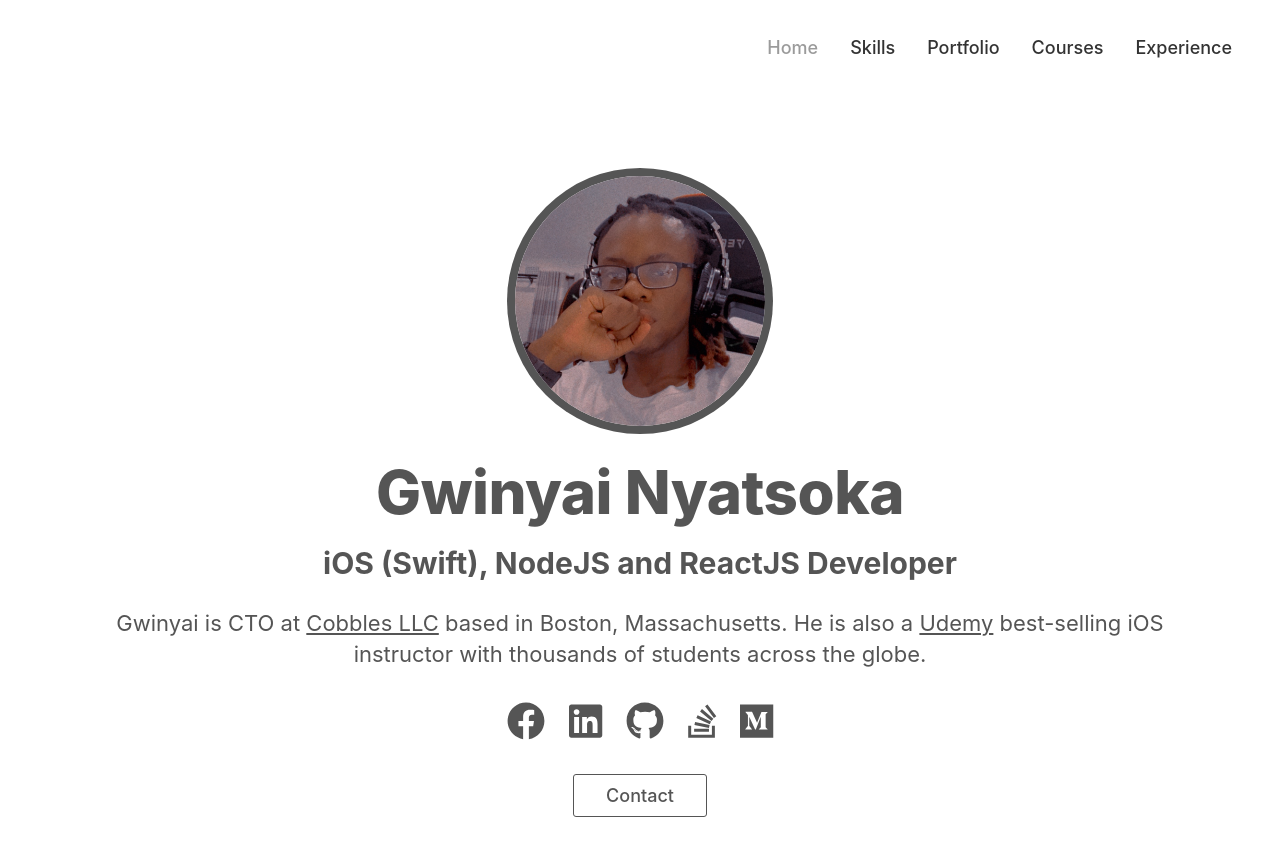
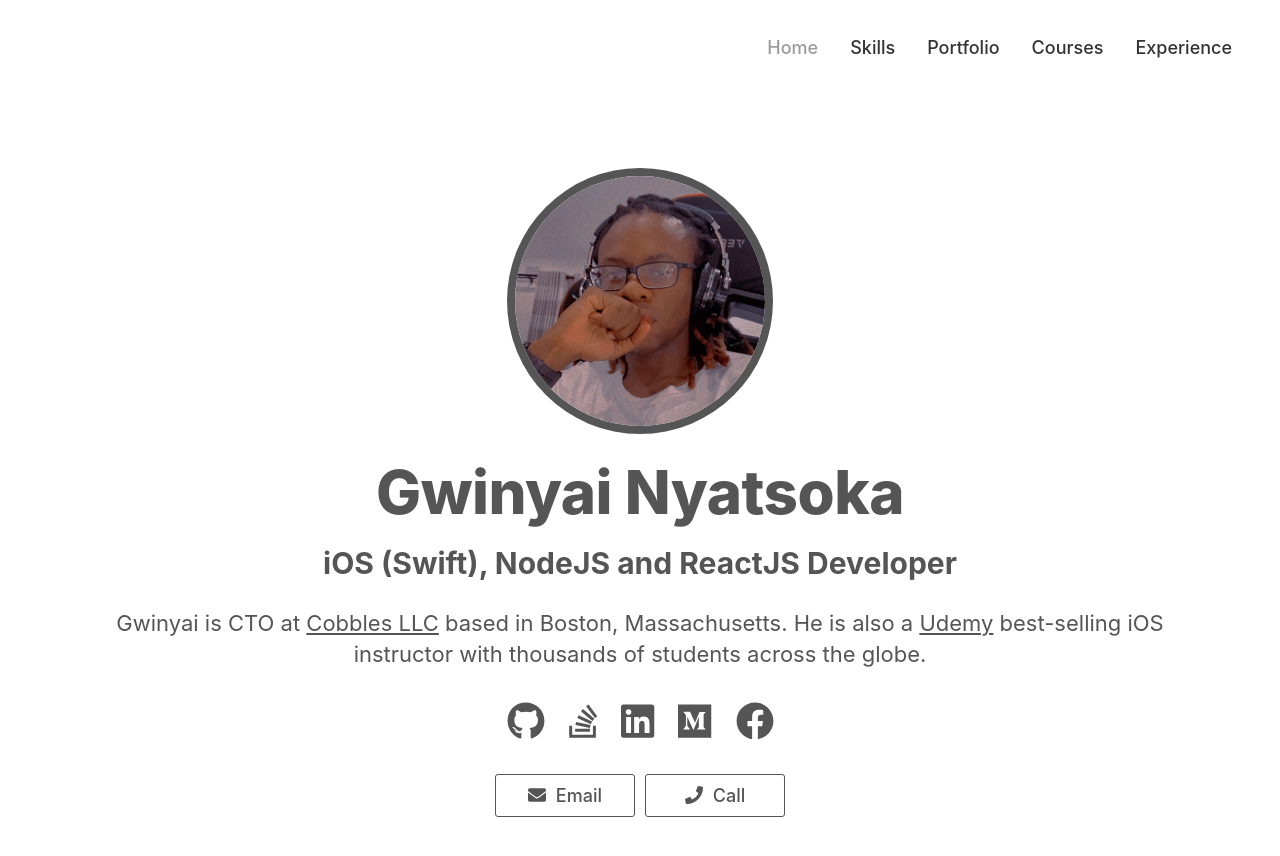
Before and after one commit to Gwinyai/gwinyai-web, a React (Create React App) app: page / in a window 1280 px wide. Shown: the top 856 px of the page. Built offline with nearby package versions, Linux system fonts and the light colour scheme.

Commit message:
Added email and call buttons

```diff
--- a/src/components/HomePage.js
+++ b/src/components/HomePage.js
@@ -6,10 +6,14 @@ import {
   faMedium,
   faStackOverflow,
 } from "@fortawesome/free-brands-svg-icons";
+import { faEnvelope, faPhone } from "@fortawesome/free-solid-svg-icons";
 import profilePic from "../images/profile.png";
 
 export default function HomePage() {
-  const handleContactAction = () => {
+  const handleCallAction = () => {
+    window.location.href = "tel:+263773213971";
+  };
+  const handleEmailAction = () => {
     window.location.href = "mailto:gnyatsoka@gmail.com";
   };
   return (
@@ -38,30 +42,6 @@ export default function HomePage() {
             <ul className="social-list">
               <li>
                 <a
-                  href="https://www.facebook.com/paulthesage"
-                  target="_blank"
-                  rel="noopener noreferrer"
-                >
-                  <FontAwesomeIcon
-                    icon={faFacebook}
-                    size="2x"
-                  ></FontAwesomeIcon>
-                </a>
-              </li>
-              <li>
-                <a
-                  href="https://www.linkedin.com/in/gwinyai-nyatsoka-4a026037/"
-                  target="_blank"
-                  rel="noopener noreferrer"
-                >
-                  <FontAwesomeIcon
-                    icon={faLinkedin}
-                    size="2x"
-                  ></FontAwesomeIcon>
-                </a>
-              </li>
-              <li>
-                <a
                   href="https://github.com/Gwinyai"
                   target="_blank"
                   rel="noopener noreferrer"
@@ -83,6 +63,18 @@ export default function HomePage() {
               </li>
               <li>
                 <a
+                  href="https://www.linkedin.com/in/gwinyai-nyatsoka-4a026037/"
+                  target="_blank"
+                  rel="noopener noreferrer"
+                >
+                  <FontAwesomeIcon
+                    icon={faLinkedin}
+                    size="2x"
+                  ></FontAwesomeIcon>
+                </a>
+              </li>
+              <li>
+                <a
                   href="https://medium.com/@gwinyai"
                   target="_blank"
                   rel="noopener noreferrer"
@@ -90,12 +82,34 @@ export default function HomePage() {
                   <FontAwesomeIcon icon={faMedium} size="2x"></FontAwesomeIcon>
                 </a>
               </li>
+              <li>
+                <a
+                  href="https://www.facebook.com/paulthesage"
+                  target="_blank"
+                  rel="noopener noreferrer"
+                >
+                  <FontAwesomeIcon
+                    icon={faFacebook}
+                    size="2x"
+                  ></FontAwesomeIcon>
+                </a>
+              </li>
             </ul>
             <div className="buttons">
-              {" "}
-              <button className="button" onClick={handleContactAction}>
-                Contact
-              </button>{" "}
+              <button className="button" onClick={handleEmailAction}>
+                <FontAwesomeIcon
+                  className="contact-icon"
+                  icon={faEnvelope}
+                ></FontAwesomeIcon>
+                Email
+              </button>
+              <button className="button" onClick={handleCallAction}>
+                <FontAwesomeIcon
+                  className="contact-icon"
+                  icon={faPhone}
+                ></FontAwesomeIcon>
+                Call
+              </button>
             </div>
           </main>
         </div>
--- a/src/styles/styles.css
+++ b/src/styles/styles.css
@@ -80,6 +80,12 @@
   color: #000;
 }
 
+.buttons {
+  display: grid;
+  grid-template-columns: 1fr 1fr;
+  column-gap: 1rem;
+}
+
 .button {
   font-family: inherit;
   background-color: #fff;
@@ -95,6 +101,10 @@
 .button:hover {
   background-color: #000;
   color: #fff;
+}
+
+.contact-icon {
+  margin-right: 1rem;
 }
 
 /****************************/
```
